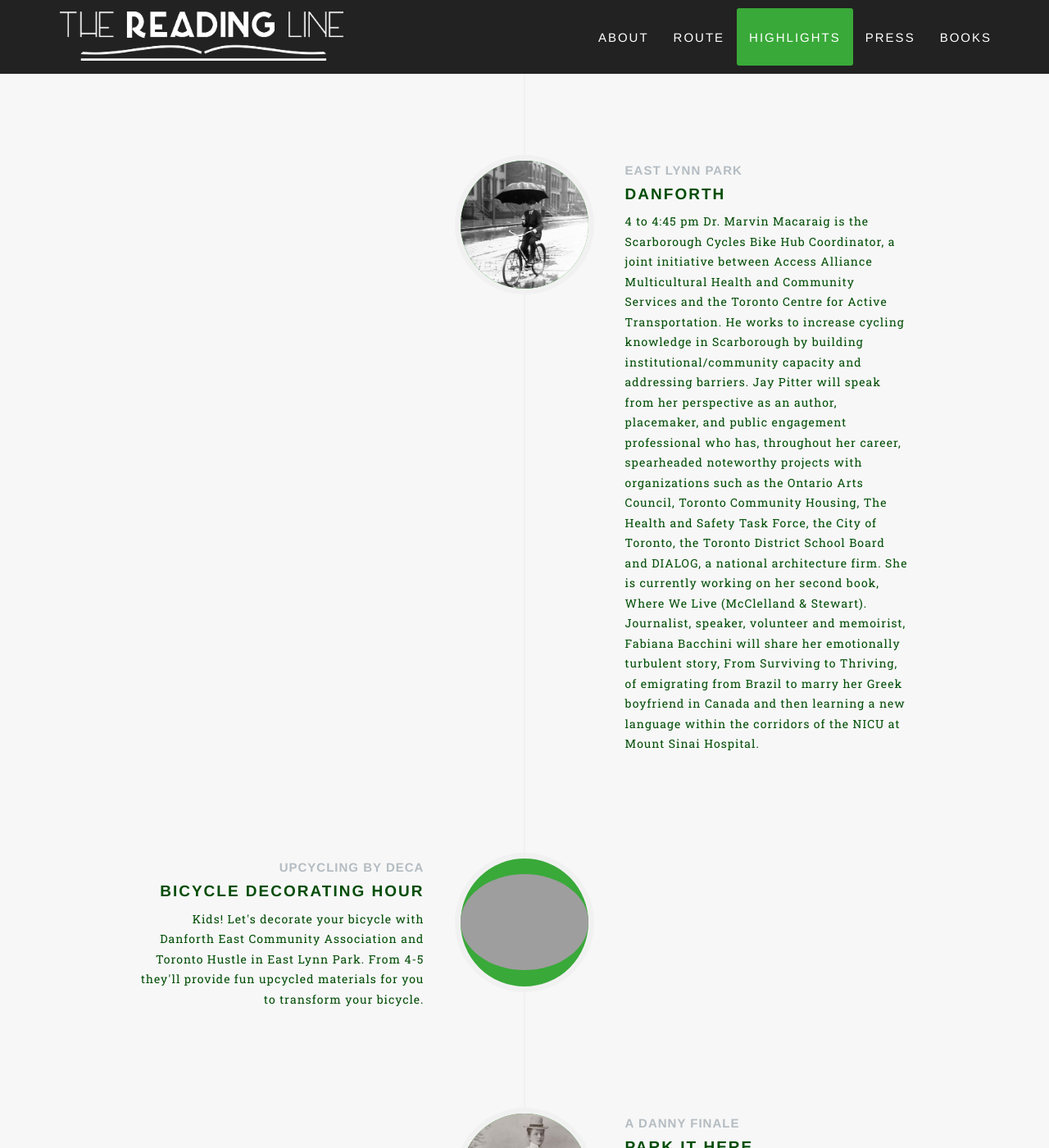
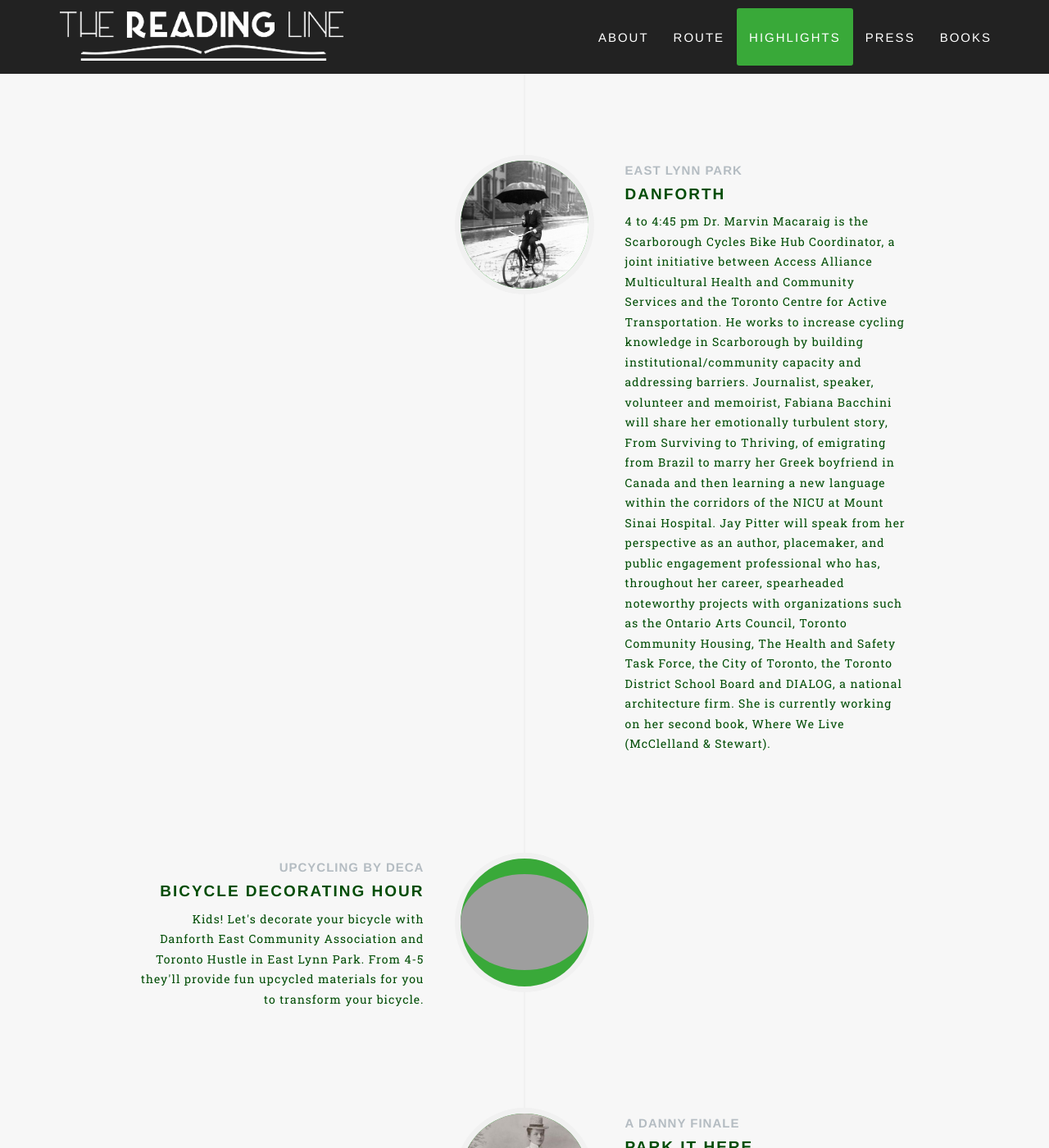
Before and after one commit to thereadingline/thereadingline.github.io, a Jekyll site: the page built from _pages/2018-viaduct.md, in a window 1280 px wide and 1400 px high, scrolled down 5475 px. Shown: the whole window at 82% size. Built offline with Jekyll 4.4.1, drawn with Linux system fonts in a browser that asks for light colours; some web fonts are replaced.

Commit message:
the order

```diff
--- a/_pages/2018-viaduct.md
+++ b/_pages/2018-viaduct.md
@@ -49,8 +49,7 @@
   - title: Danforth
     subheading: East Lynn Park
     img: 3.jpg
-    about: "4 to 4:45 pm Dr. Marvin Macaraig is the Scarborough Cycles Bike Hub Coordinator, a joint initiative between Access Alliance Multicultural Health and Community Services and the Toronto Centre for Active Transportation. He works to increase cycling knowledge in Scarborough by building institutional/community capacity and addressing barriers. Jay Pitter will speak from her perspective as an author, placemaker, and public engagement professional who has, throughout her career, spearheaded noteworthy projects with organizations such as the Ontario Arts Council, Toronto Community Housing, The Health and Safety Task Force, the City of Toronto, the Toronto District School Board and DIALOG, a national architecture firm. She is currently working on her second book, Where We Live (McClelland & Stewart).
-    Journalist, speaker, volunteer and memoirist, Fabiana Bacchini will share her emotionally turbulent story, From Surviving to Thriving, of emigrating from Brazil to marry her Greek boyfriend in Canada and then learning a new language within the corridors of the NICU at Mount Sinai Hospital."
+    about: "4 to 4:45 pm Dr. Marvin Macaraig is the Scarborough Cycles Bike Hub Coordinator, a joint initiative between Access Alliance Multicultural Health and Community Services and the Toronto Centre for Active Transportation. He works to increase cycling knowledge in Scarborough by building institutional/community capacity and addressing barriers. Journalist, speaker, volunteer and memoirist, Fabiana Bacchini will share her emotionally turbulent story, From Surviving to Thriving, of emigrating from Brazil to marry her Greek boyfriend in Canada and then learning a new language within the corridors of the NICU at Mount Sinai Hospital. Jay Pitter will speak from her perspective as an author, placemaker, and public engagement professional who has, throughout her career, spearheaded noteworthy projects with organizations such as the Ontario Arts Council, Toronto Community Housing, The Health and Safety Task Force, the City of Toronto, the Toronto District School Board and DIALOG, a national architecture firm. She is currently working on her second book, Where We Live (McClelland & Stewart)."
   - title: Bicycle Decorating Hour
     subheading: Upcycling by DECA
     img: kid-bike.jpg
```
